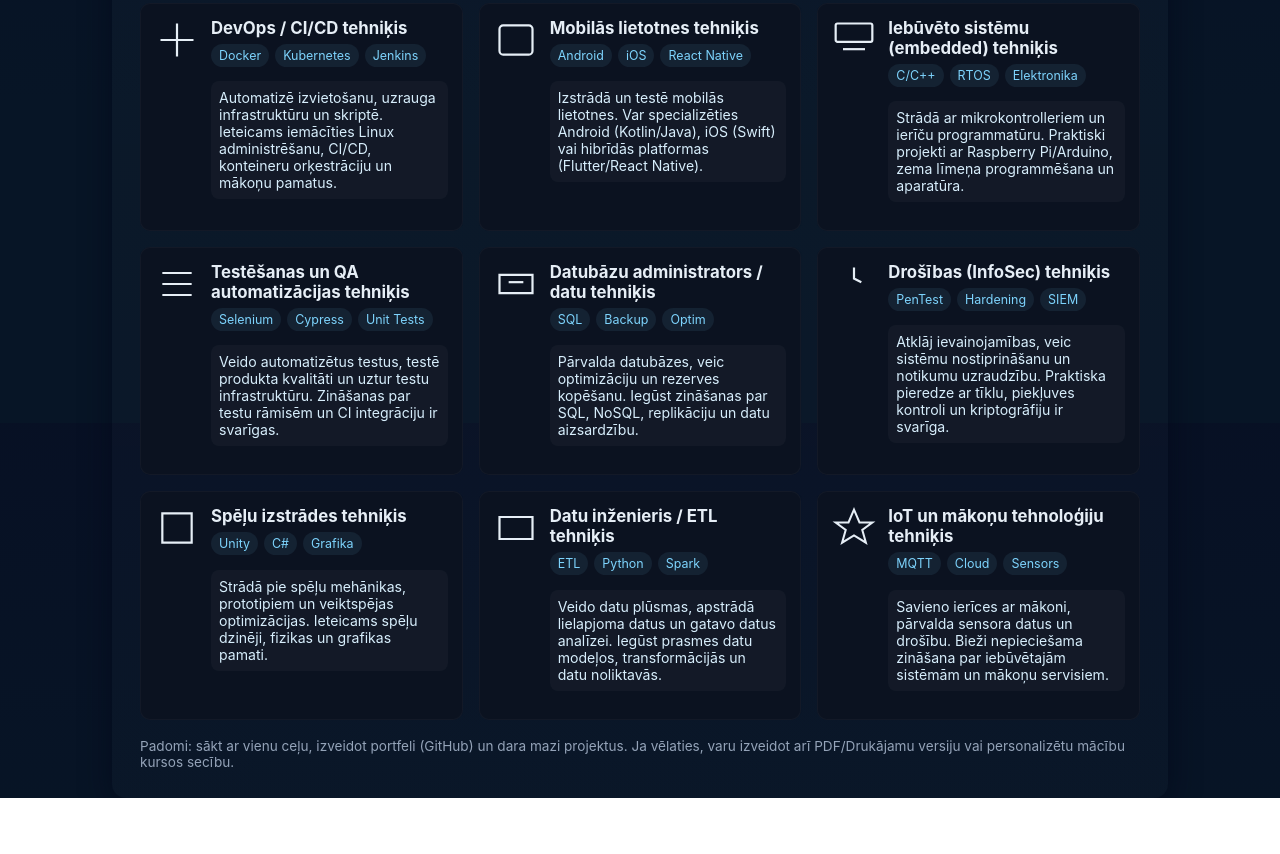
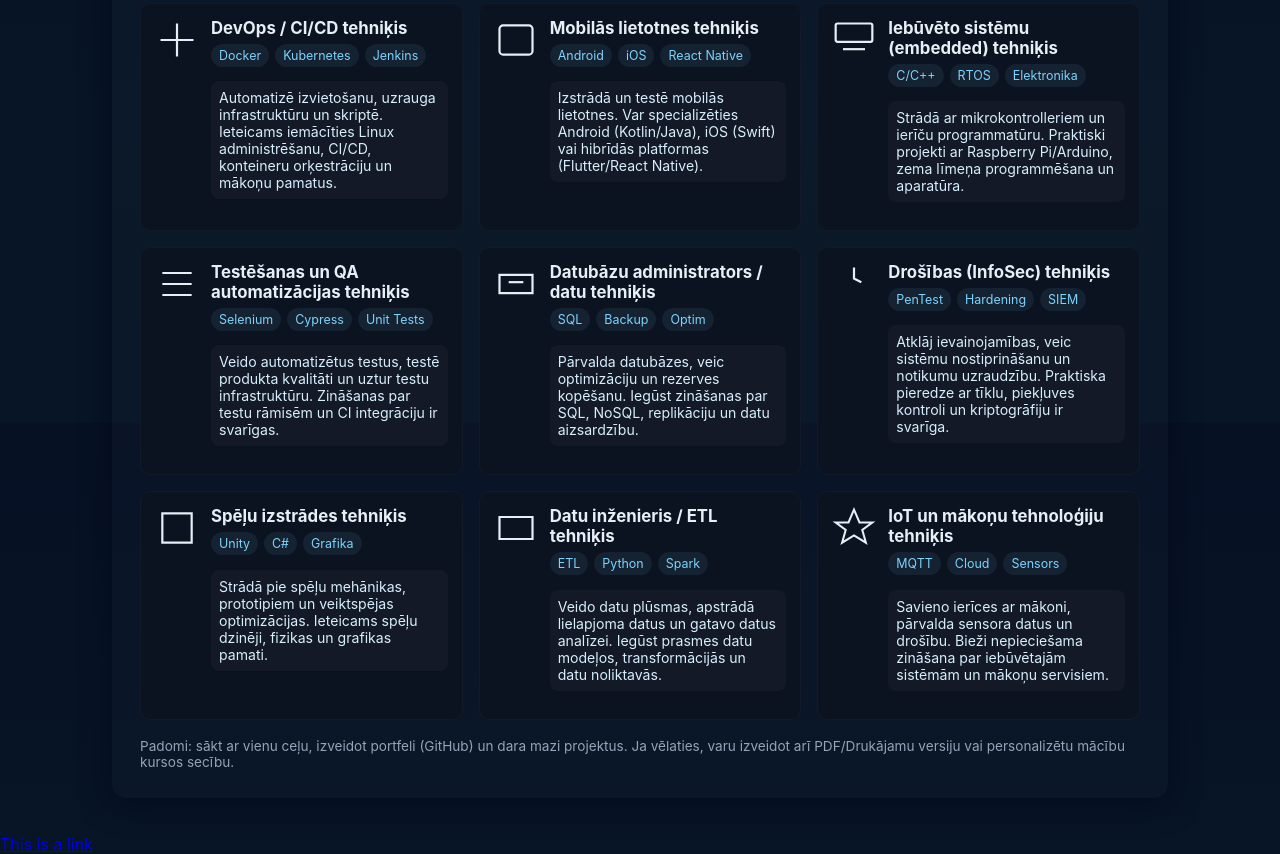
Before and after one commit to botalan/html-boilerplate-08102025, a plain HTML site: page programming-paths.html in a window 1280 px wide. Shown: the part 413-1267 px from the top of the page. Before the commit the page ends 1211 px from the top, so only its background shows below. Drawn offline with Linux system fonts and the light colour scheme.

Commit message:
hyper v2

```diff
--- a/programming-paths.html
+++ b/programming-paths.html
@@ -22,6 +22,7 @@
     .tag{display:inline-block;background:rgba(125,211,252,0.08);color:var(--accent);padding:4px 8px;border-radius:999px;font-size:0.78rem;margin-right:6px}
     @media (max-width:520px){.wrap{margin:12px;padding:16px}}
   </style>
+
 </head>
 <body>
   <main class="wrap">
@@ -173,5 +174,6 @@
       <div>Padomi: sākt ar vienu ceļu, izveidot portfeli (GitHub) un dara mazi projektus. Ja vēlaties, varu izveidot arī PDF/Drukājamu versiju vai personalizētu mācību kursos secību.</div>
     </footer>
   </main>
+ <a href="file:///C:/Users/User/adriansliberis/html-boilerplate-08102025/index.html" target="_blank">This is a link</a>
 </body>
 </html>
```
